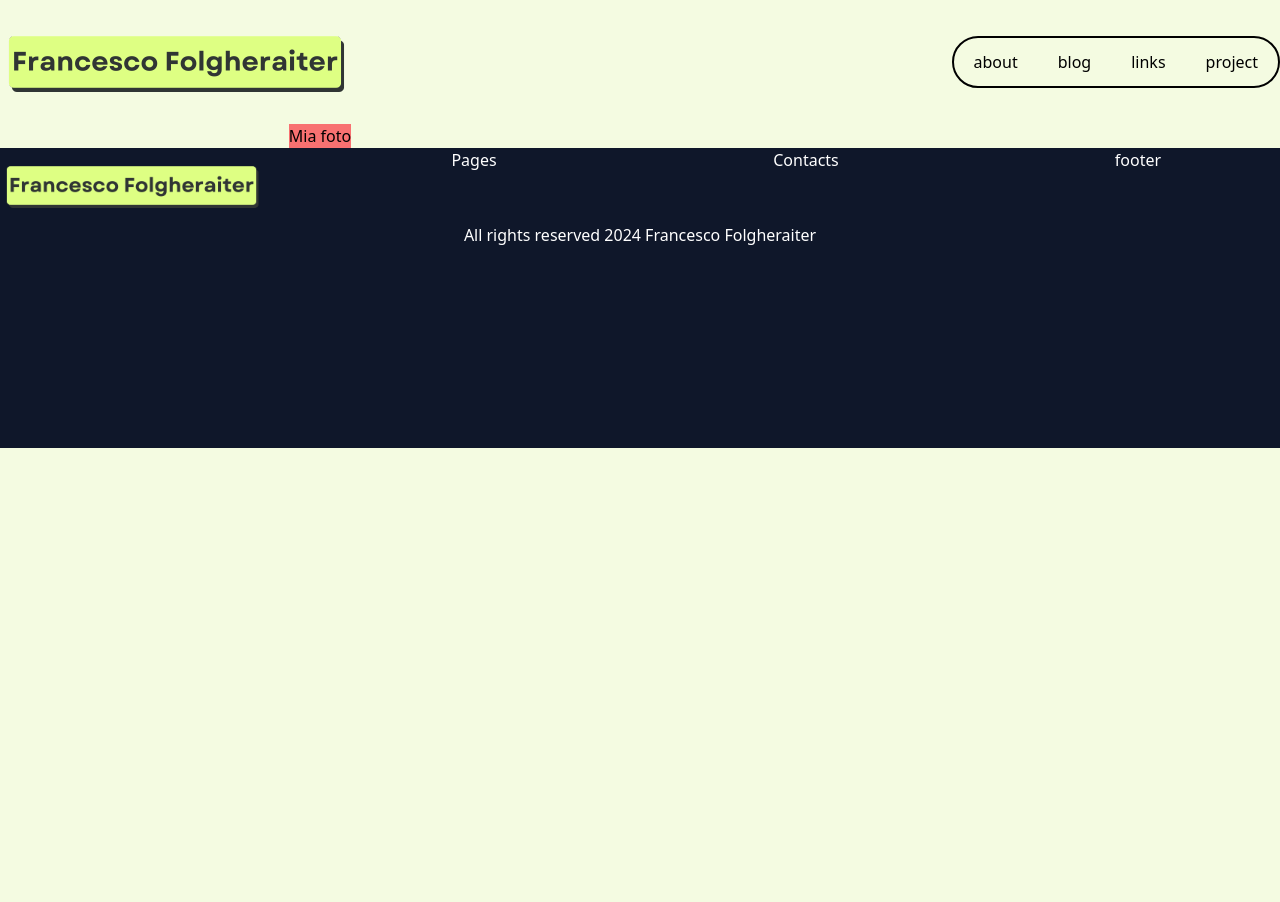
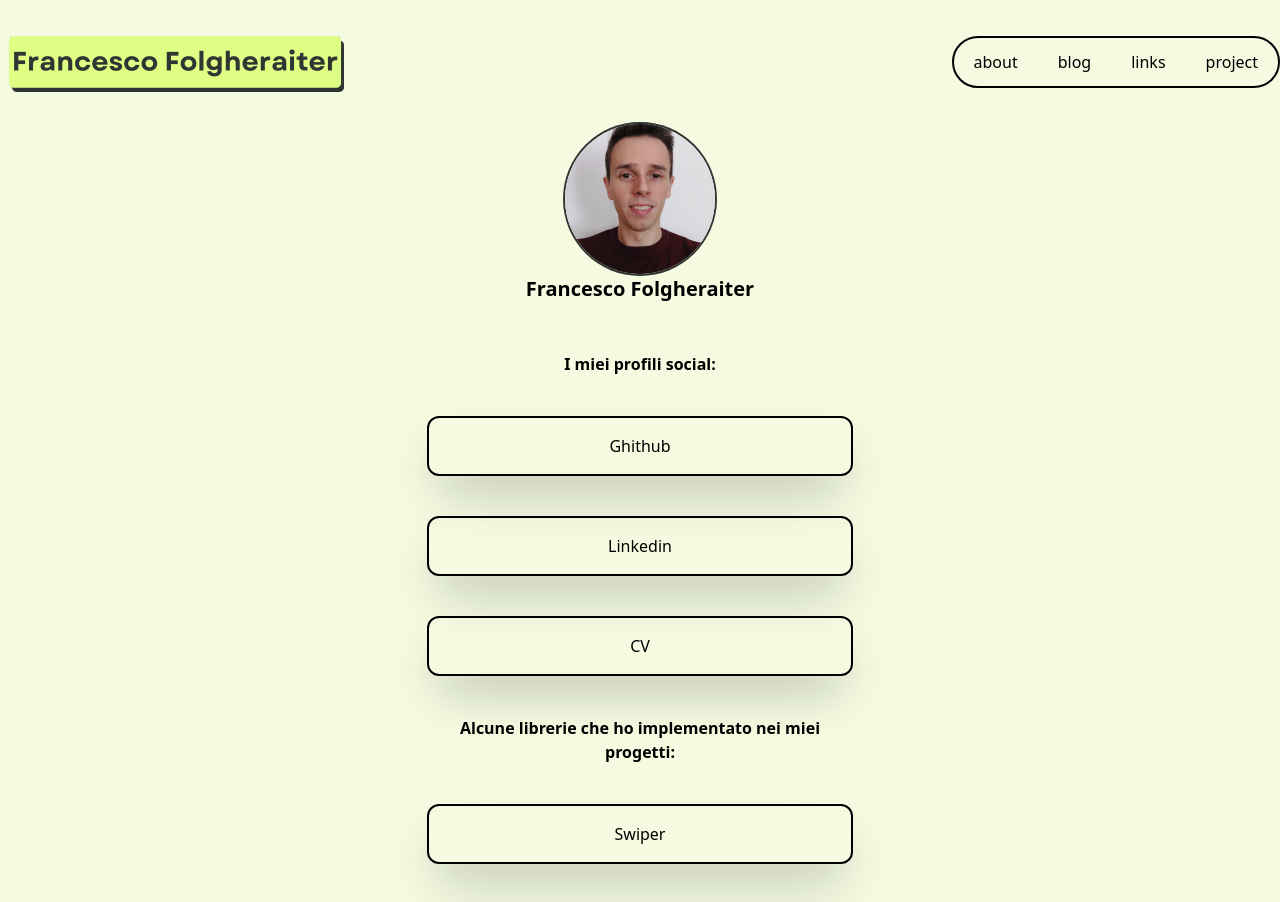
Before and after one commit to FrancescoFolgheraiter/DevFol, a Vue app: page /links in a window 1280 px wide. Shown: the top 902 px of the page. Before the commit the page ends 800 px from the top, so only its background shows below. Built offline with nearby package versions, Linux system fonts and the light colour scheme.

Commit message:
update content page linksPage with links

```diff
--- a/src/components/Pages/LinksPage.vue
+++ b/src/components/Pages/LinksPage.vue
@@ -55,14 +55,54 @@
 </script>
 
 <template>
-    <div class="w-1/2 flex justify-center">
+    <div class="container w-1/3">
         <!--first section with my photo-->
-        <section class="grid grid-cols-1 bg-red-400 ">
-            Mia foto
+        <section class="flex flex-col items-center mb-12">
+            <div>
+                <img class="w-28 h-28 sm:w-[150px] sm:h-[150px] object-cover rounded-full ring-2 ring-[#303534]" :src="getImagePath('/img/photo/Franz.jpg')" alt="FrancescoFolgheraiter">
+            </div>
+            <h1 class=" text-xl font-bold">
+                Francesco Folgheraiter
+            </h1>
         </section>
+        <!--end first section with my photo-->
+        <!--section personal links-->
+        <section>
+            <h3 class="font-bold text-center mb-10">
+                I miei profili social:
+            </h3>
+            <ul>
+                <a v-for="link in myLinks" :href= "link.path" target="_blank" rel="noopener noreferrer">
+                    <li class="transition-move-up hover-move-up border-2 border-black mb-10 text-center py-4 rounded-xl shadow-2xl hover:bg-slate-500">
+                        {{ link.name }}
+                    </li>
+                </a>
+            </ul>
+        </section>
+        <!--end section personal links-->
+        <!--third section library links-->
+        <section>
+            <h3 class="font-bold text-center mb-10">
+                Alcune librerie che ho implementato nei miei progetti:
+            </h3>
+            <ul>
+                <a v-for="link in docLibrary" :href= "link.path" target="_blank" rel="noopener noreferrer">
+                    <li class="transition-move-up hover-move-up border-2 border-black mb-10 text-center py-4 rounded-xl shadow-2xl hover:bg-slate-500">
+                        {{ link.name }}
+                    </li>
+                </a>
+            </ul>
+        </section>
+        <!--third section library links-->
     </div>
 </template>
 
 <style scoped>
+.transition-move-up {
+  @apply transition-transform duration-100 ease-in-out;
+}
+.hover-move-up:hover {
+  @apply transform -translate-y-2;
+}
 
 </style>
```
